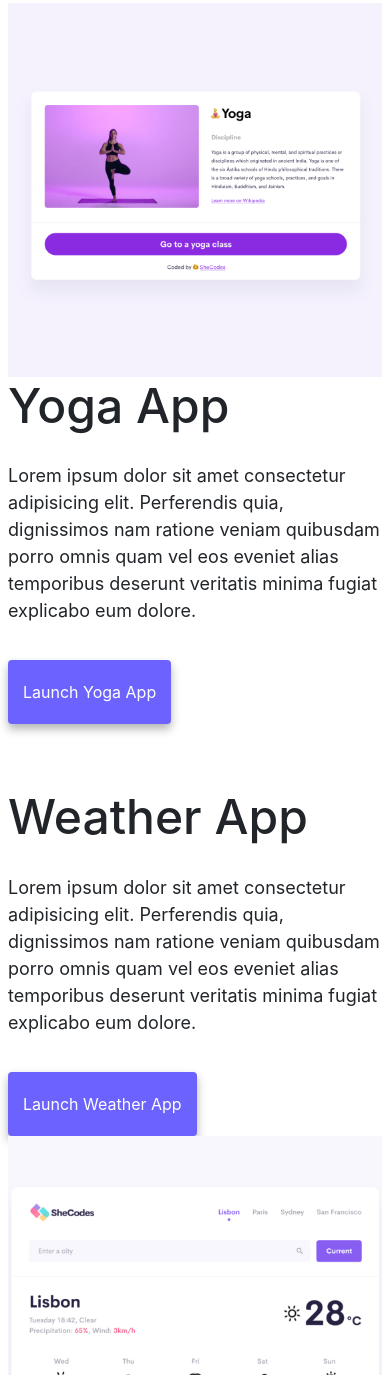
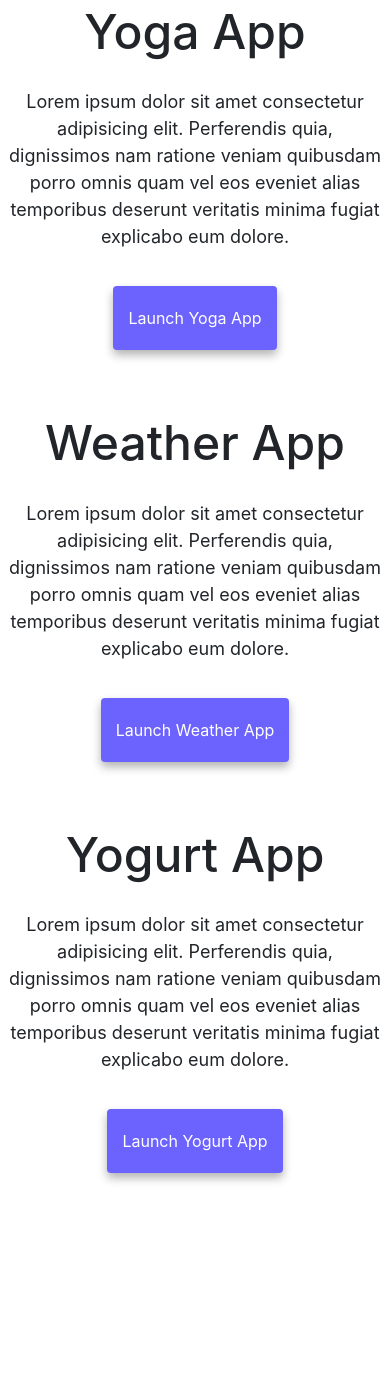
Before and after one commit to Nhenely/Week3HW, a plain HTML site: page index.html in a window 390 px wide. Shown: the part 625-2000 px from the top of the page. After the commit the page ends 1886 px from the top, so only its background shows below. Drawn offline with nearby package versions, Linux system fonts and the light colour scheme.

Commit message:
Made homepage mobile friendly

```diff
--- a/index.html
+++ b/index.html
@@ -54,9 +54,9 @@
     </div>
   </br>
 </br>
-<div class="container d-flex p-2">
+<div class="container d-flex p-2 section">
     <div class="row">
-        <div class="col-sm-6 col-md-6 border-5 rounded"> <img src="images/yoga.png" class="img-fluid" alt="image of woman doing yoga"></div>
+        <div class="col-sm-6 col-md-6 border-5 rounded"> <img src="images/yoga.png" class="img-fluid d-none d-sm-block" alt="image of woman doing yoga"></div>
         <div class="col-sm-6 col-md-6"> <h2>Yoga App</h2><p>
             Lorem ipsum dolor sit amet consectetur adipisicing elit. Perferendis
             quia, dignissimos nam ratione veniam quibusdam porro omnis quam vel eos
@@ -69,7 +69,7 @@
 </div>
 </br>
 </br>
-<div class="container d-flex p-2">
+<div class="container d-flex p-2 section">
     <div class="row">
         <div class="col-sm-6 col-md-6"> <h2>Weather App</h2><p>
             Lorem ipsum dolor sit amet consectetur adipisicing elit. Perferendis
@@ -79,14 +79,14 @@
           </p> <div class="app-links">
               <a href="#" class="contact-link" title="weather-app">Launch Weather App</a>
         </div></div>
-        <div class="col-sm-6 col-md-6 border-5 rounded"> <img src="images/weather.png" class="img-fluid" alt="image of weather app"></div>
+        <div class="col-sm-6 col-md-6 border-5 rounded"> <img src="images/weather.png" class="img-fluid d-none d-sm-block" alt="image of weather app"></div>
     </div>
   </div>
   </br>
 </br>
-<div class="container d-flex p-2">
+<div class="container d-flex p-2 section">
 <div class="row">
-        <div class="col-sm-6 col-md-6 border-5 rounded"> <img src="images/yogurt.png" class="img-fluid" alt="image of yogurt"></div>
+        <div class="col-sm-6 col-md-6 border-5 rounded"> <img src="images/yogurt.png" class="img-fluid d-none d-sm-block" alt="image of yogurt"></div>
         <div class="col-sm-6 col-md-6"> <h2>Yogurt App</h2><p>
             Lorem ipsum dolor sit amet consectetur adipisicing elit. Perferendis
             quia, dignissimos nam ratione veniam quibusdam porro omnis quam vel eos
--- a/src/style.css
+++ b/src/style.css
@@ -104,3 +104,11 @@ p {
   text-decoration: none;
   text-transform: capitalize;
 }
+@media (max-width: 576px) {
+  .section {
+    text-align: center;
+  }
+  .app-links {
+    justify-content: center;
+  }
+}
```
